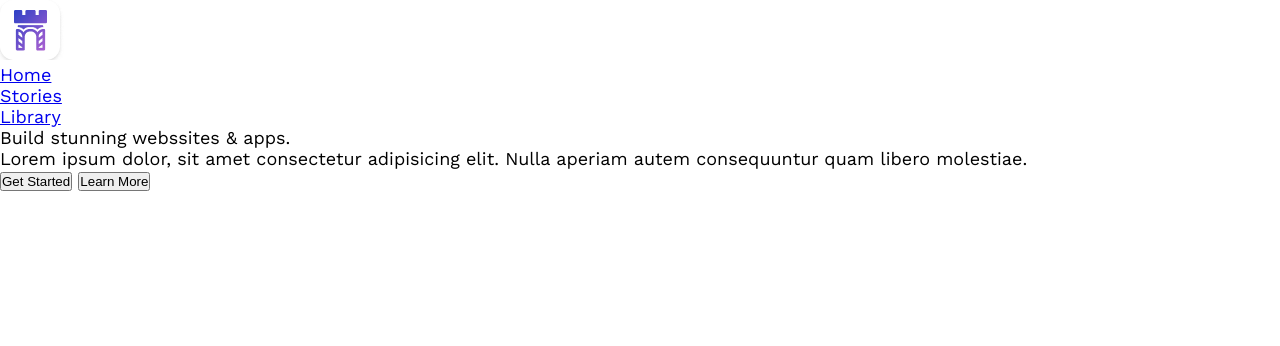
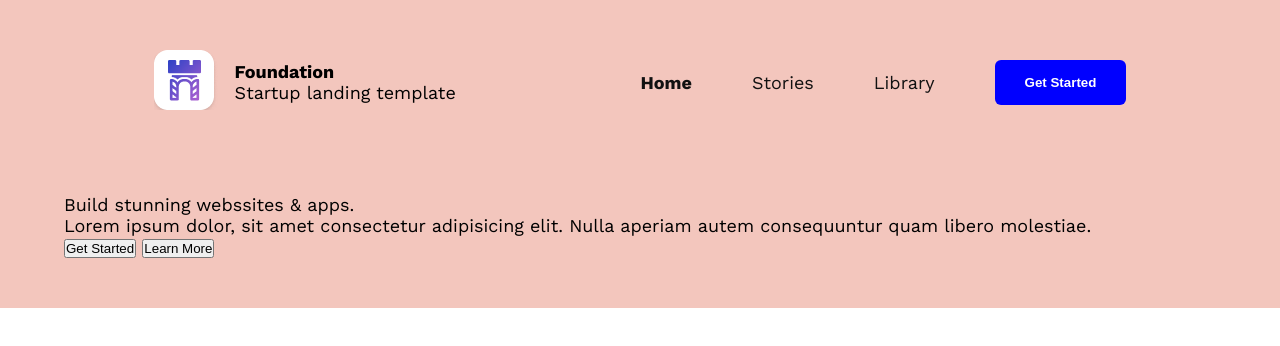
Before and after one commit to Sasha-Front-End-Dev/Stunning, a plain HTML site: page index.html in a window 1280 px wide. Drawn offline with nearby package versions, Linux system fonts and the light colour scheme.

Commit message:
Header's done

```diff
--- a/css/style.css
+++ b/css/style.css
@@ -11,3 +11,77 @@ body {
     font-family: 'Work Sans', sans-serif;
     font-size: 18px;
 }
+
+.section-header {
+    padding: 50px 0;
+
+    background-color: #F3C6BD;
+}
+
+.header {
+    width: 95%;
+    margin: 0 auto;
+
+    margin-bottom: 80px;
+}
+
+.header-container {
+    display: flex;
+    justify-content: space-between;
+
+    max-width: 1280px;
+    margin: 0 auto;
+    width: 80%;
+}
+
+.logo {
+    display: flex;
+    align-items: center;
+}
+
+.logo img {
+    margin-right: 15px;
+}
+
+.foundation span {
+    font-weight: bold;
+}
+
+.nav,
+.nav ul {
+    display: flex;
+    align-items: center;
+}
+
+.nav ul {
+    list-style: none;
+}
+
+.nav li {
+    margin-right: 60px;
+}
+
+.nav a {
+    text-decoration: none;
+    color: #111111;
+}
+
+.nav a:hover,
+.nav .current {
+    font-weight: bold;
+}
+
+.nav .get-started {
+    padding: 15px 30px;
+    font-weight: bold;
+    color: #fff;
+    background-color: blue;
+    border: none;
+    border-radius: 6px;
+}
+
+.section-promo {
+   margin: 0 auto;
+   width: 90%;
+   max-width: 1280px;
+}
--- a/index.html
+++ b/index.html
@@ -10,22 +10,31 @@
 <body>
     <div class="site">
         <section class="section-header">
-            <div class="header-container">
+
             <section class="header">
                 <div class="header-container">
                     <div class="logo">
                         <a href="#"><img src="images/logo.png" alt=""></a>
+                        <div class="logo-description">
+                            <div class="foundation">
+                                <span>Foundation</span>
+                            </div>
+                            <div class="startup">
+                                Startup landing template
+                            </div>
+                        </div>
                     </div>
                     <nav class="nav">
                         <ul>
-                                <li><a href="#">Home</a></li>
+                            <li class="current"><a href="#">Home</a></li>
                             <li><a href="#">Stories</a></li>
                             <li><a href="#">Library</a></li>
                         </ul>
+                        <button class="get-started">Get Started</button>
                     </nav>
                 </div>
             </section>
-            </div>
+
             <div class="section-promo">
                 <div class="promo-container">
                     <div class="promo-title">
@@ -41,6 +50,7 @@
                     <div class="promo-image"></div>
                 </div>
             </div>
+
         </section>
     </div>
 </body>
```
Lines whose indentation alone changed are shown as unchanged.
